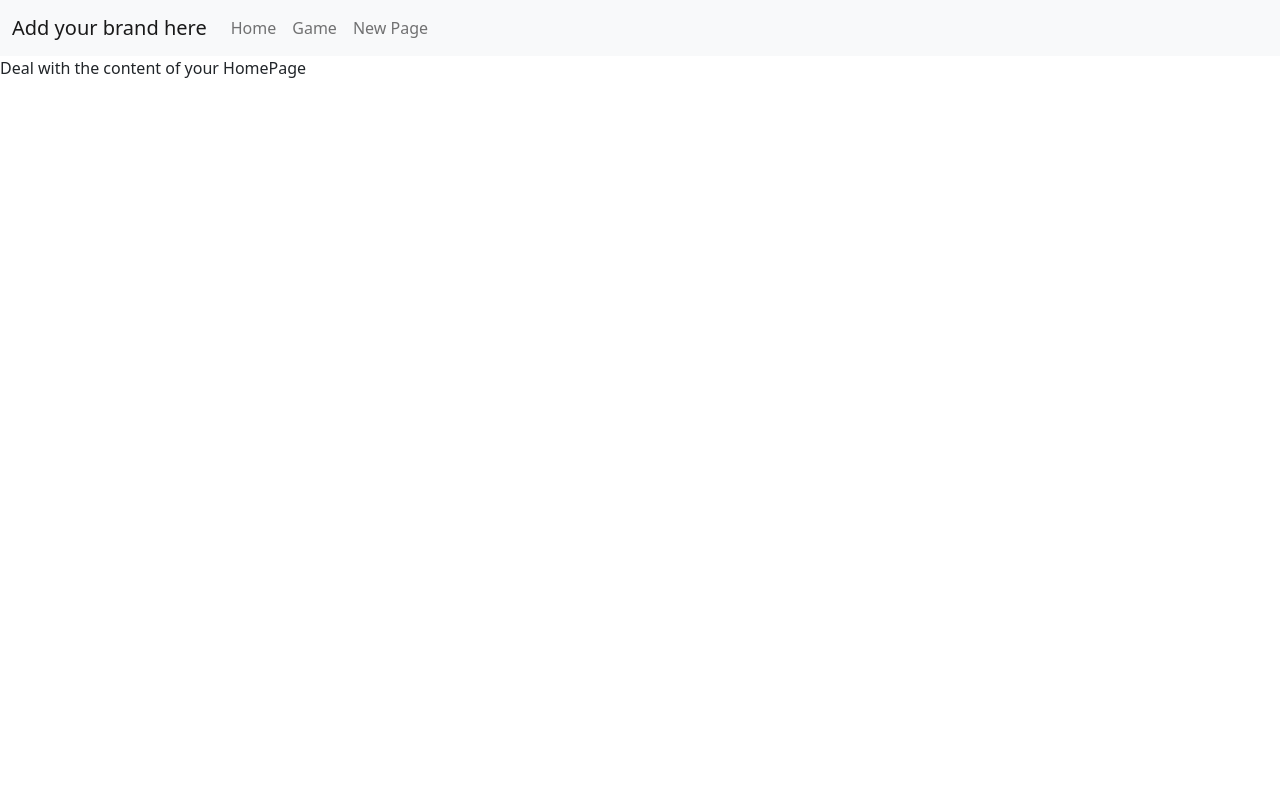
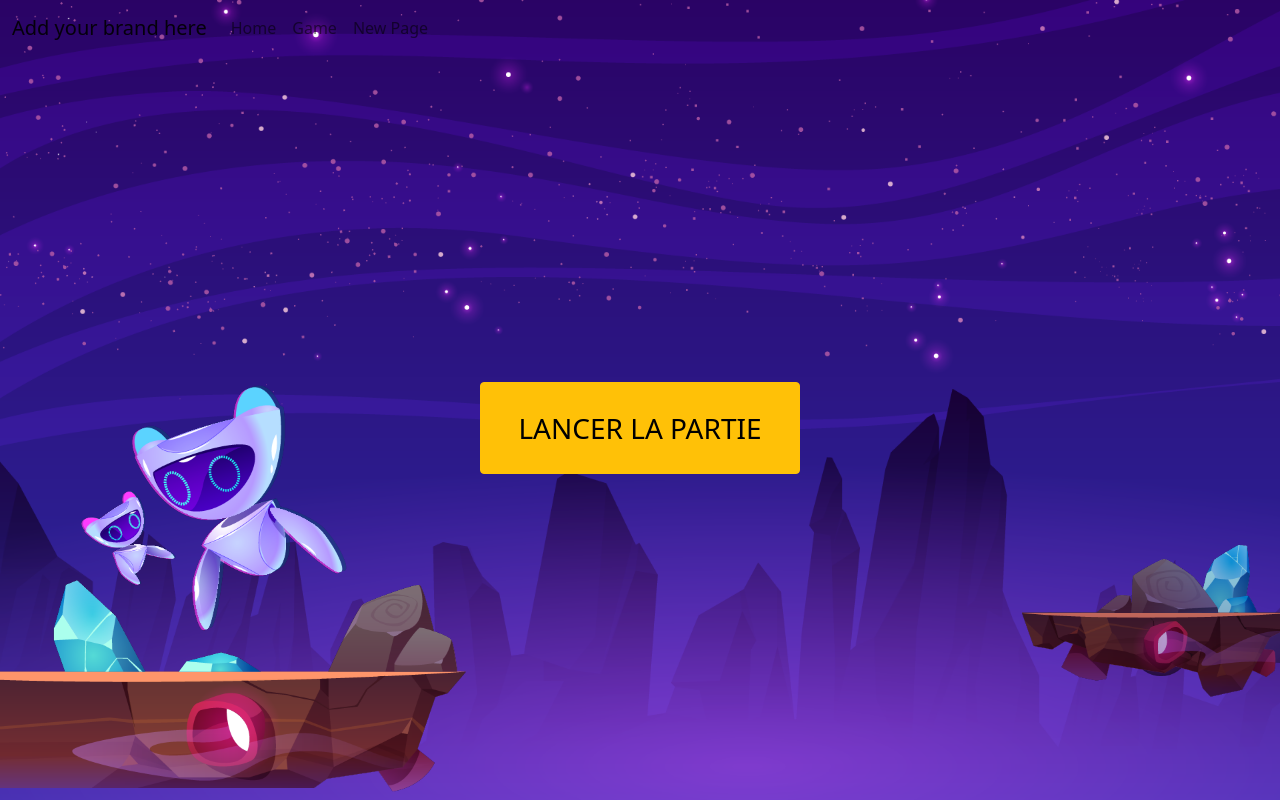
Before and after one commit to e-vinci/web2-2023-project-group-12, a website built with webpack: page frontend/src/index.html in a window 1280 px wide. Built offline with nearby package versions, Linux system fonts and the light colour scheme.

Commit message:
add: homepage frontend

```diff
--- a/frontend/src/Components/Navbar/Navbar.js
+++ b/frontend/src/Components/Navbar/Navbar.js
@@ -11,7 +11,7 @@ import { Navbar as BootstrapNavbar } from 'bootstrap';
 const Navbar = () => {
   const navbarWrapper = document.querySelector('#navbarWrapper');
   const navbar = `
-  <nav class="navbar navbar-expand-lg navbar-light bg-light">
+  <nav class="navbar navbar-expand-lg navbar-light">
         <div class="container-fluid">
           <a class="navbar-brand" href="#">Add your brand here</a>
           <button
--- a/frontend/src/Components/Pages/HomePage.js
+++ b/frontend/src/Components/Pages/HomePage.js
@@ -1,6 +1,24 @@
+import { clearPage } from '../../utils/render';
+import robotsHomepage from '../../img/robots-homepage.png';
+
 const HomePage = () => {
-  const main = document.querySelector('main');
-  main.innerHTML = 'Deal with the content of your HomePage';
+  clearPage();
+  renderHomePage();
 };
 
+function renderHomePage() {
+  const main = document.querySelector('main');
+  const homepage = `
+  <div class="d-flex align-items-center justify-content-center h-100">
+      <button type="button" class="btn btn-warning position-absolute start-45 py-4 w-25 fs-3">
+        LANCER LA PARTIE
+      </button>
+
+    <div class="d-flex align-items-end h-100">
+        <img class="col-12" src="${robotsHomepage}" alt="robots">
+    </div>
+  </div>`;
+  main.innerHTML = homepage;
+}
+
 export default HomePage;
--- a/frontend/src/index.html
+++ b/frontend/src/index.html
@@ -7,9 +7,9 @@
     <link rel="icon" href="./img/icon.svg" type="image/svg+xml" />
   </head>
 
-  <body>
+  <body class="vh-100 d-flex flex-column">
     <header><div id="navbarWrapper"></div></header>
-    <main></main>
+    <main class="flex-grow-1"></main>
     <footer></footer>
   </body>
 </html>
--- a/frontend/src/stylesheets/main.css
+++ b/frontend/src/stylesheets/main.css
@@ -0,0 +1,10 @@
+body {
+    background-image: url(../img/background.png);
+    background-size: cover;
+    background-repeat: no-repeat;
+}
+
+/* position of the "LANCER LA PARTIE" btn */
+.start-45 {
+    left: 45%;
+}
```
Also changed, not shown: frontend/src/img/background.png (added), frontend/src/img/logo.svg (added), frontend/src/img/robots-homepage.png (added).
